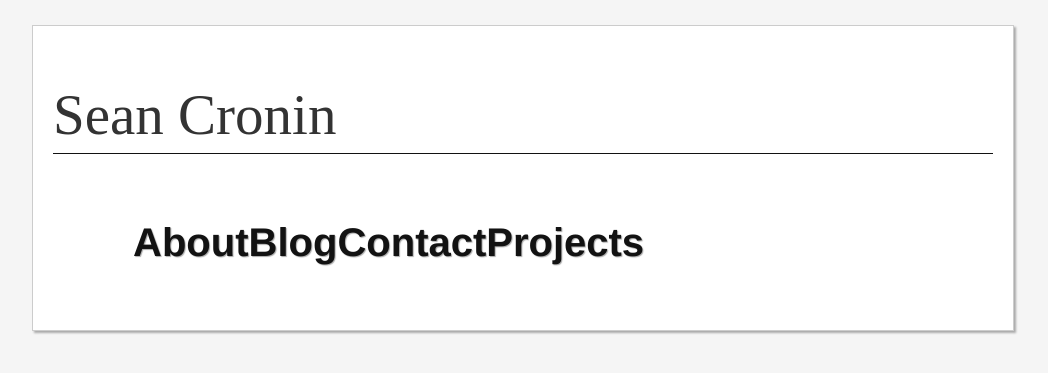
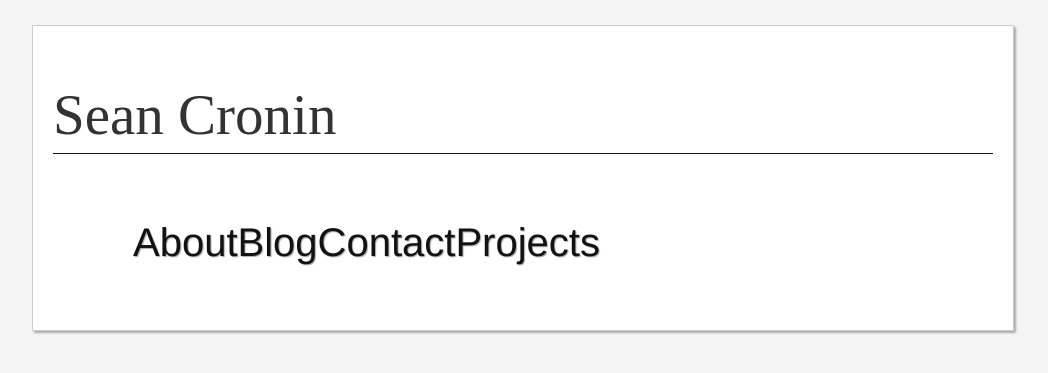
Before and after one commit to seancron/seancron.github.com, a Jekyll site: the page built from index.html, in a window 1280 px wide. Shown: the top 373 px of the page, without its empty margins (117-1165 px from the left). Built offline with Jekyll 4.4.1, drawn with Linux system fonts in a browser that asks for light colours; some web fonts are replaced; Markdown is read by kramdown in place of the engine named in the settings.

Commit message:
Font-weight tweak

```diff
--- a/css/main.css
+++ b/css/main.css
@@ -34,6 +34,7 @@ html {
 
 #contents a {
   color: #121212;
+  font-weight: 500;
   text-decoration: none;
 }
 
```
